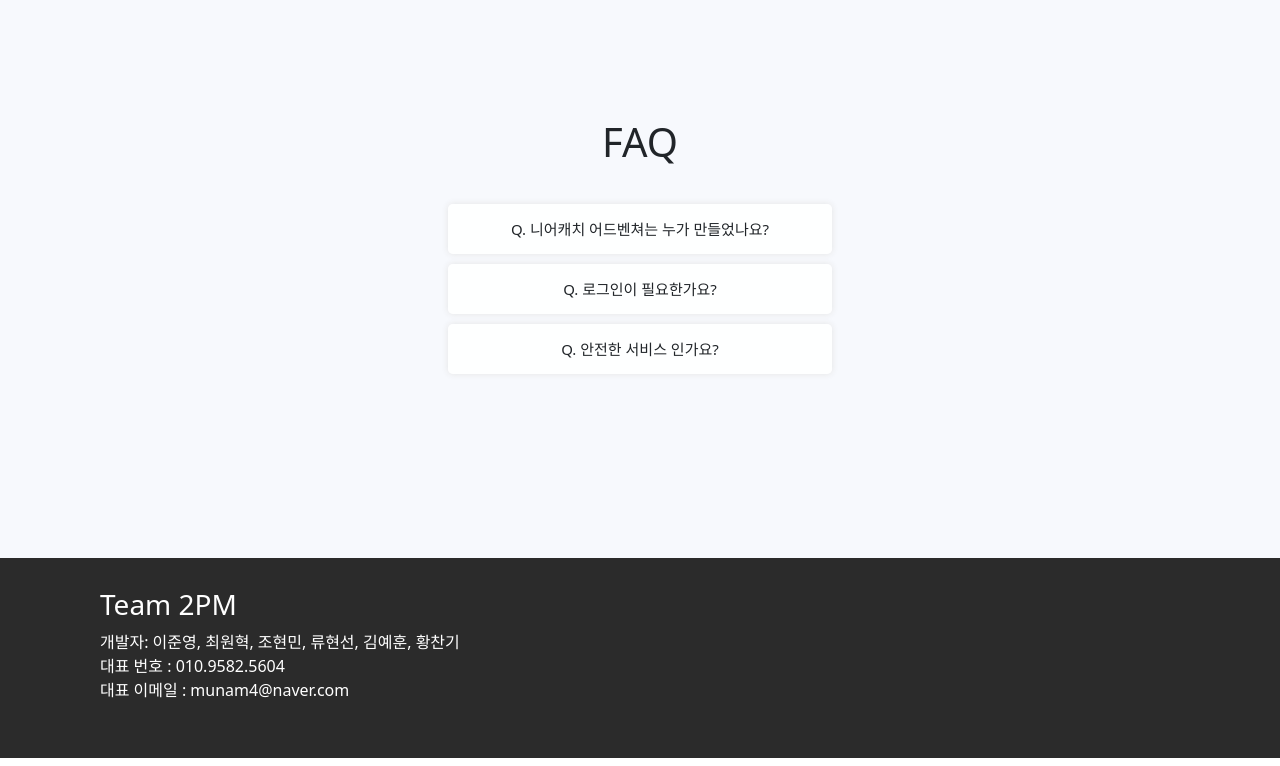
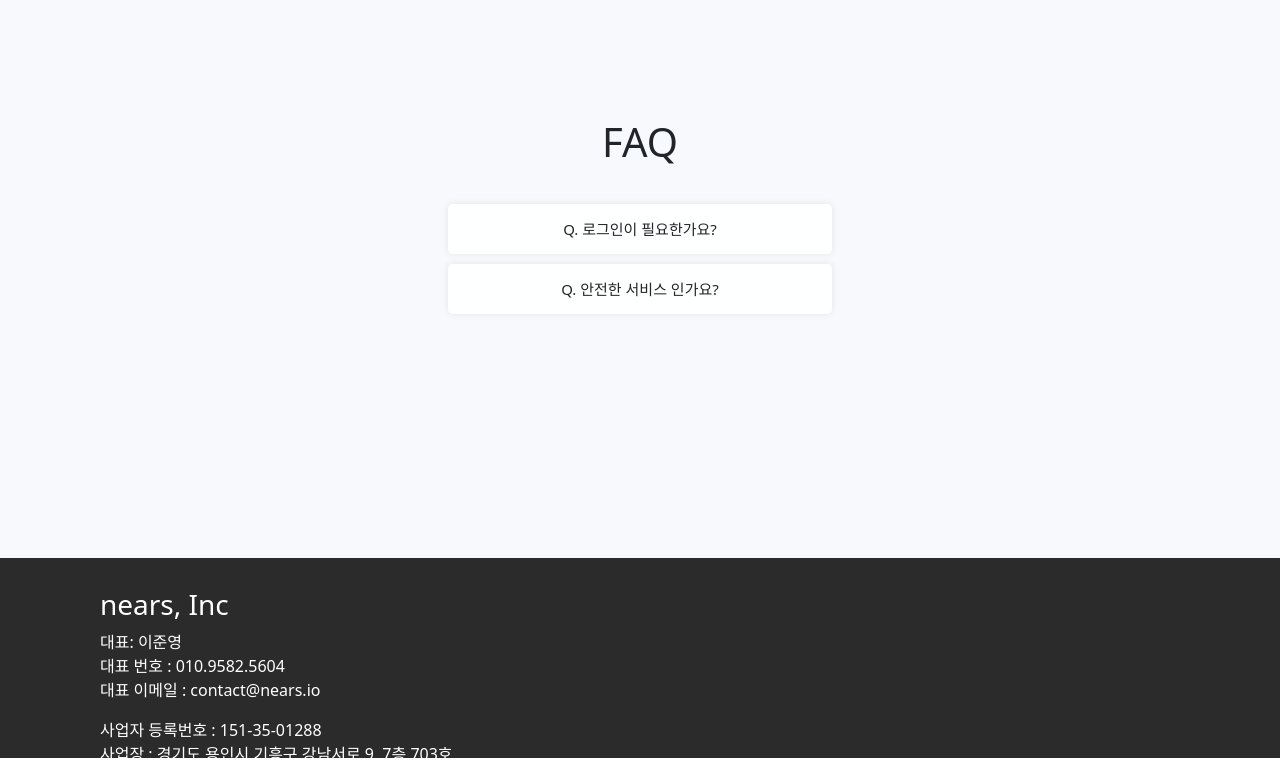
Before and after one commit to NearCat-ch/NearCatch-Homepage, a Vue app in the folder nearcatch/: page / in a window 1280 px wide. Shown: the part 802-1568 px from the top of the page. Built offline with nearby package versions, Linux system fonts and the light colour scheme.

Commit message:
Changed Minor Informations

```diff
--- a/nearcatch/src/components/Footer.vue
+++ b/nearcatch/src/components/Footer.vue
@@ -1,10 +1,12 @@
 <template>
   <div class="footer">
     <div class="foot">
-      <h3>Team 2PM</h3>
-      <p style="margin:0;">개발자: 이준영, 최원혁, 조현민, 류현선, 김예훈, 황찬기</p>
+      <h3>nears, Inc</h3>
+      <p style="margin:0;">대표: 이준영</p>
       <p style="margin:0;">대표 번호 : 010.9582.5604</p>
-      <p>대표 이메일 : munam4@naver.com</p>
+      <p>대표 이메일 : contact@nears.io</p>
+      <p style="margin:0;">사업자 등록번호 : 151-35-01288</p>
+      <p>사업장 : 경기도 용인시 기흥구 강남서로 9, 7층 703호</p>
     </div>
 
   </div>
--- a/nearcatch/src/components/Second.vue
+++ b/nearcatch/src/components/Second.vue
@@ -3,20 +3,6 @@
     <h1 style="text-align: center; padding-top: 15vh; padding-bottom: 30px">FAQ</h1>
     <div style="width: 100%; display: flex; justify-content: center">
       <div class="FAQ" style="width: 30%">
-        <div class="FAQ-list">
-          <button class="accordion" @click="togglefirst">
-            Q. 니어캐치 어드벤쳐는 누가 만들었나요?
-          </button>
-          <ul v-if="first">
-            <li>
-              A. 애플 개발자 아카데미에서 모인 6명의 잘생긴 남자들. Team 2PM이 만들었습니다.
-            </li>
-          </ul>
-          <!-- <div class="panel" >
-            <p>내용 1</p>
-            </div> -->
-        </div>
-
         <div class="FAQ-list">
           <button class="accordion" @click="togglesecond">
             Q. 로그인이 필요한가요?
```
